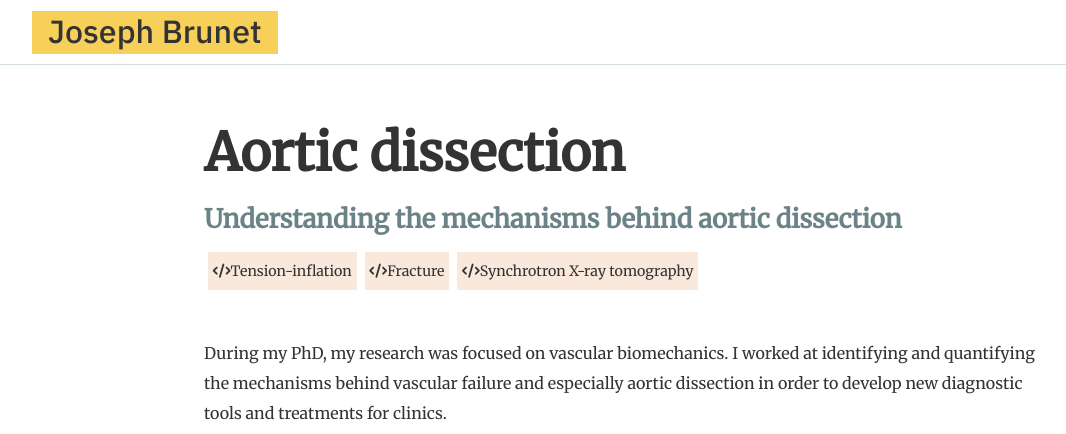
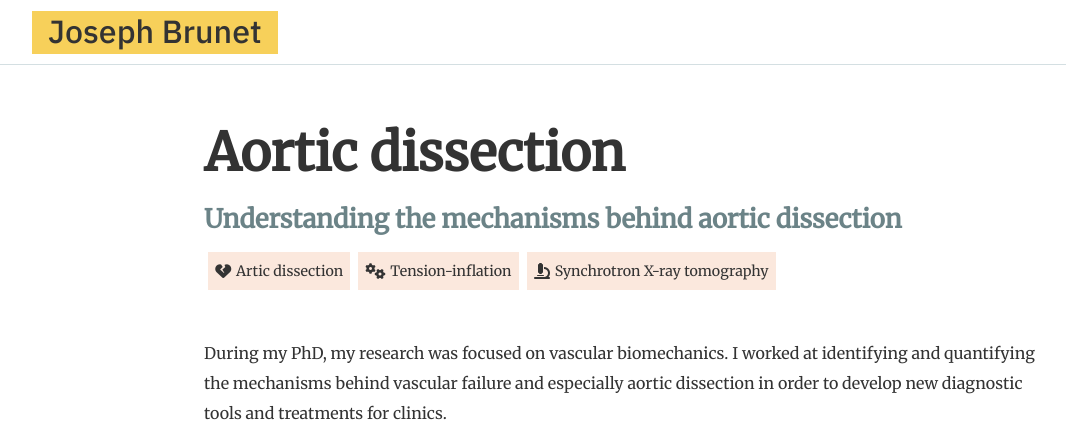
Before and after one commit to JosephBrunet/JosephBrunet.github.io, a Jekyll site: the page built from research_posts/aortic-dissection.html, in a window 1280 px wide and 1400 px high, cut to the strip 0-434 px from the top of the window. Shown: the whole strip, without its empty margins (8-1074 px from the left). Built offline with Jekyll 4.4.1, drawn with Linux system fonts in a browser that asks for light colours; nearby versions of some CDN libraries; some web fonts are replaced.

Commit message:
New page

```diff
--- a/_sass/research.scss
+++ b/_sass/research.scss
@@ -58,9 +58,14 @@
 	margin-right: .25rem;
 }
 
-.research_block .option-tag > * {
-	margin-left: .125rem;
-	margin-right: .125rem;
+.icons-tag {
+	font-size: 1rem;
+	font-weight: 300;
+}
+
+.option-tag > * {
+	margin-left: .15rem;
+	margin-right: .15rem;
 }
 
 
--- a/research_posts/aortic-dissection.html
+++ b/research_posts/aortic-dissection.html
@@ -10,15 +10,15 @@ permalink: /aortic-dissection
 
   <div class="categories">
     <div class="option-tag">
-      <i class="fas fa-code"></i>
+      <i class="icons-tag fas fa-heart-broken"></i>
+      <span>Artic dissection</span>
+    </div>
+    <div class="option-tag">
+      <i class="icons-tag fas fa-cogs"></i>
       <span>Tension-inflation</span>
     </div>
     <div class="option-tag">
-      <i class="fas fa-code"></i>
-      <span>Fracture</span>
-    </div>
-    <div class="option-tag">
-      <i class="fas fa-code"></i>
+      <i class="icons-tag fas fa-microscope"></i>
       <span>Synchrotron X-ray tomography</span>
     </div>
   </div>
```
Also changed, not shown: index.html (+6 -6 lines).
